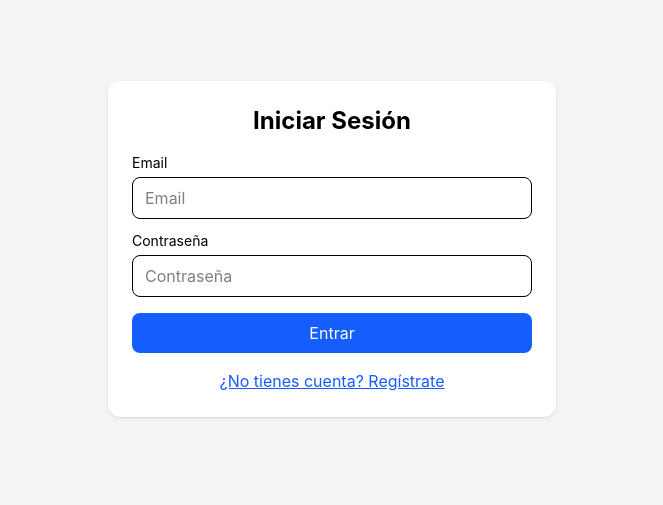
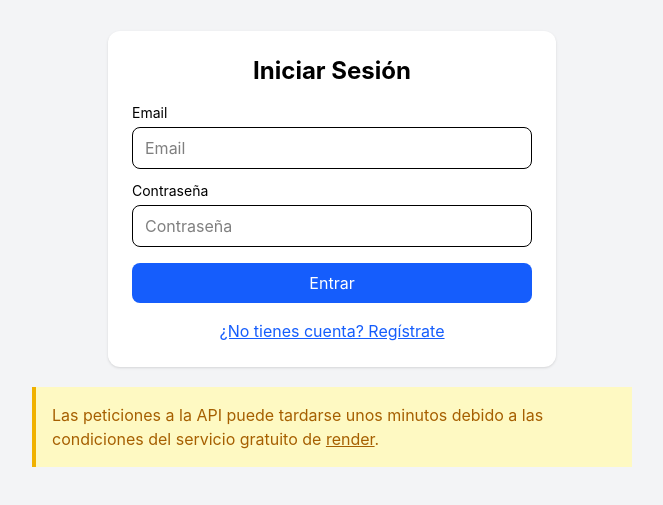
Before and after one commit to conettoovando/apiauthweb, a React (Vite) app: page /#/ in a window 1280 px wide. Shown: the part 151-656 px from the top of the page, without its empty margins (308-971 px from the left). Built offline with nearby package versions, Linux system fonts and the light colour scheme; no server answers.

Commit message:
Se agrega mensaje de advertencia por la posible demora en peticiones a la api desplegada

```diff
--- a/src/pages/Login.tsx
+++ b/src/pages/Login.tsx
@@ -3,7 +3,7 @@ import { useEffect, useState } from "react";
 import { useForm } from "react-hook-form";
 import { useNavigate } from "react-router-dom";
 import * as yup from "yup";
-import api, {type AuthResponse } from "../api/client";
+import api, { type AuthResponse } from "../api/client";
 import { userAuthStore } from "../hooks/useAuthStore";
 
 type Mode = "login" | "register";
@@ -27,13 +27,12 @@ export default function Login() {
   const [message, setMessage] = useState<string>("");
   const navigate = useNavigate();
 
-  const setAccessToken = userAuthStore((state) => state.setAccessToken)
-  const user = userAuthStore((state) => state.user)
-
+  const setAccessToken = userAuthStore((state) => state.setAccessToken);
+  const user = userAuthStore((state) => state.user);
 
   useEffect(() => {
-    if (user) navigate("/dashboard")
-  }, [user, navigate])
+    if (user) navigate("/dashboard");
+  }, [user, navigate]);
 
   const onSubmit = async (dataform: FormData) => {
     setMessage("");
@@ -50,9 +49,7 @@ export default function Login() {
           redirect_url: redirectUrl,
         });
         setMessage("✔ Revisa tu correo para verificar la cuenta.");
-
       } else {
-
         const { data } = await api.post<AuthResponse>("/auth/login", {
           email: dataform.email,
           password: dataform.password,
@@ -73,7 +70,7 @@ export default function Login() {
   };
 
   return (
-    <div className="flex items-center justify-center min-h-screen bg-gray-100 p-4">
+    <div className="flex flex-col items-center justify-center min-h-screen bg-gray-100 p-4">
       <form
         onSubmit={handleSubmit(onSubmit)}
         className="bg-white p-6 rounded-xl shadow w-full max-w-md"
@@ -136,6 +133,13 @@ export default function Login() {
 
         {message && <div className="mt-4 text-sm text-center">{message}</div>}
       </form>
+      <div className="mt-5 bg-yellow-100 border-l-4 border-yellow-500 text-yellow-700 p-4 max-w-150">
+        Las peticiones a la API puede tardarse unos minutos debido a las condiciones del servicio gratuito
+        de{" "}
+        <a href="https://render.com/pricing" target="_blank" className="underline hover:text-yellow-400">
+          render
+        </a>.
+      </div>
     </div>
   );
 }
```
